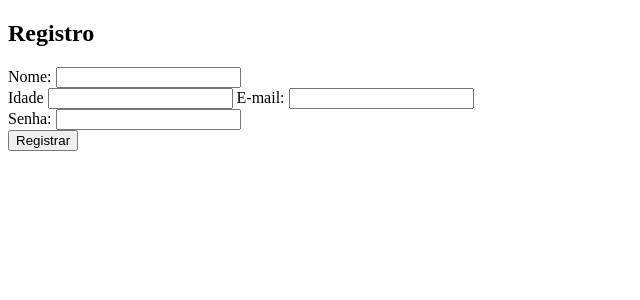
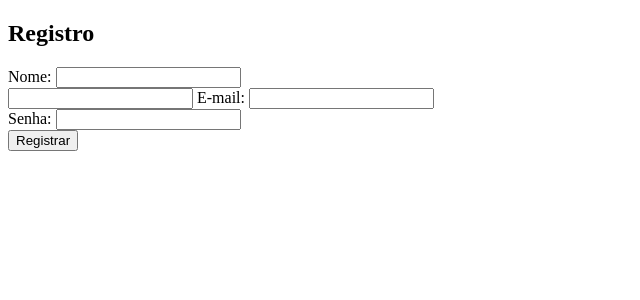
Before and after one commit to MatheusLuizSoares/CronoFlow, a Django app: page /calendario/registro/ in a window 1280 px wide. Shown: the top 300 px of the page, without its empty margins (0-640 px from the left). Run offline with Django 5.2, Linux system fonts and the light colour scheme.

Commit message:
ajeitando o formulario

```diff
--- a/calendario/templates/registro.html
+++ b/calendario/templates/registro.html
@@ -12,7 +12,7 @@
             <label for="name">Nome:</label>
             <input type="text" id="name" name="name" required>
             <br>
-            <label for="Idade">Idade</label>
+
             <input type="text id="Idade name="idade required">
             <label for="email">E-mail:</label>
             <input type="Email" id="Email" name="Email" required>
```
